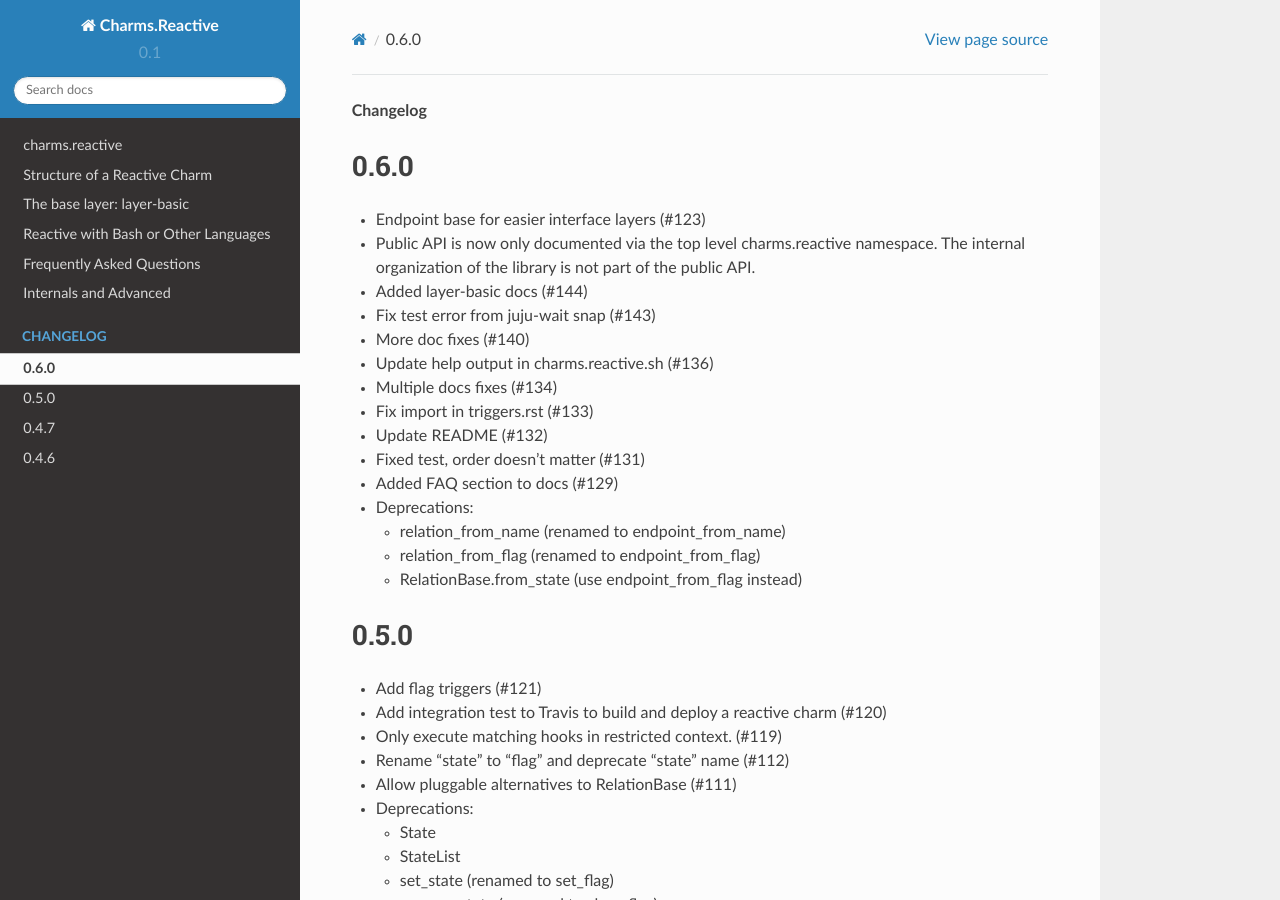
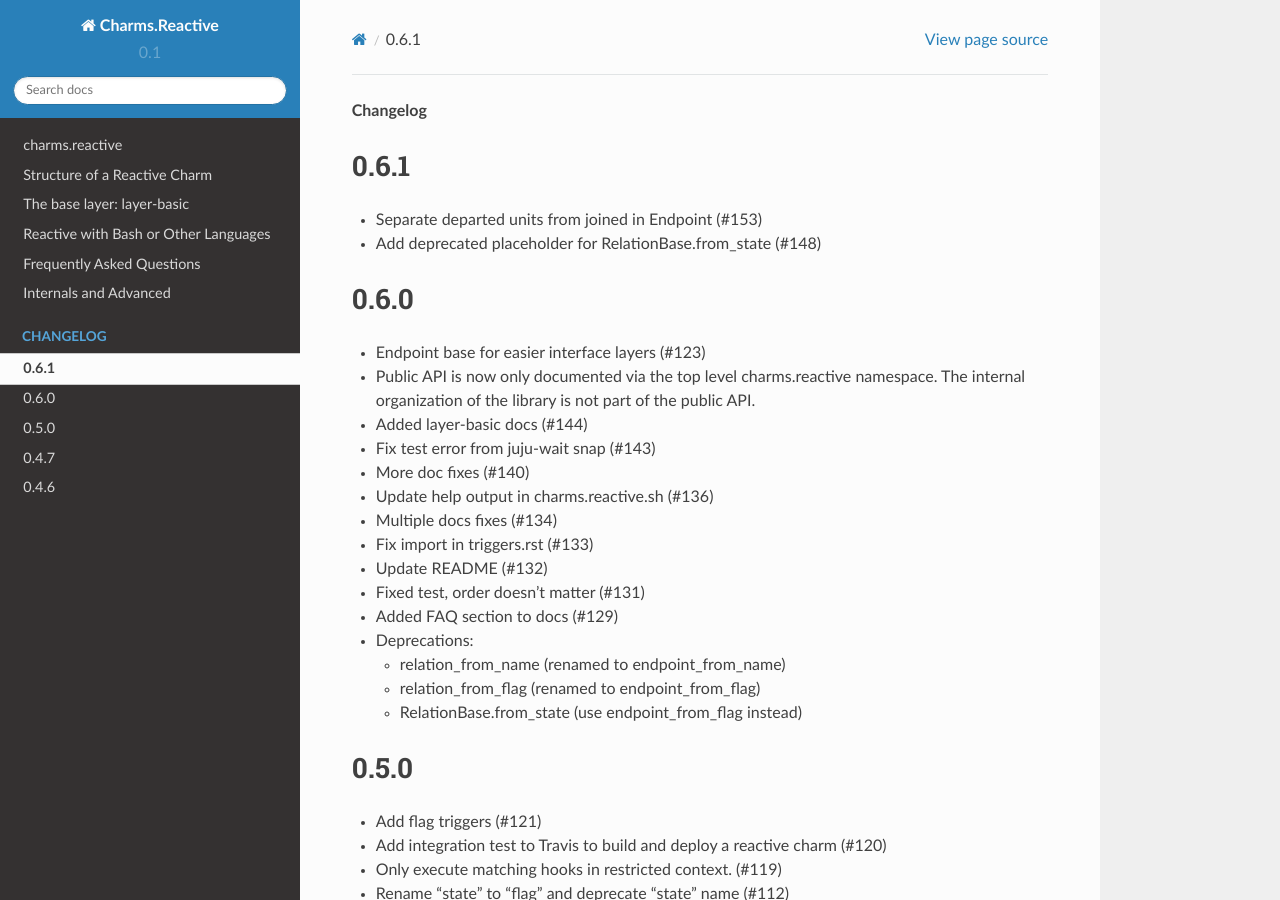
Before and after one commit to canonical/charms.reactive, a Sphinx documentation site: the page built from docs/changelog.rst, in a window 1280 px wide and 900 px high. Built offline with Sphinx 7.4.7 and the Read the Docs theme 2.0.0, drawn with Linux system fonts in a browser that asks for light colours; pages that are not in the unit, such as notebooks, are missing from menus.

Commit message:
Bump version and update changelog for release

```diff
--- a/docs/changelog.rst
+++ b/docs/changelog.rst
@@ -1,4 +1,10 @@
 **Changelog**
+
+0.6.1
+^^^^^
+
+* Separate departed units from joined in Endpoint (#153)
+* Add deprecated placeholder for RelationBase.from_state (#148)
 
 0.6.0
 ^^^^^
```
Also changed, not shown: 2 other files.
